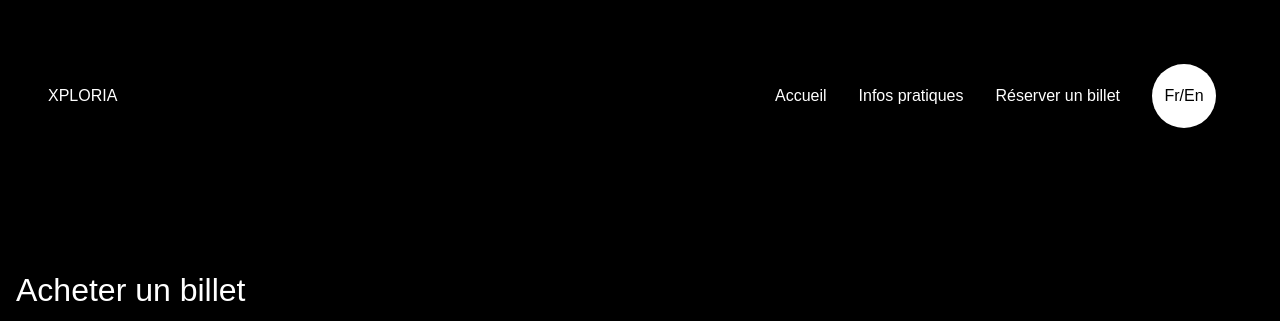
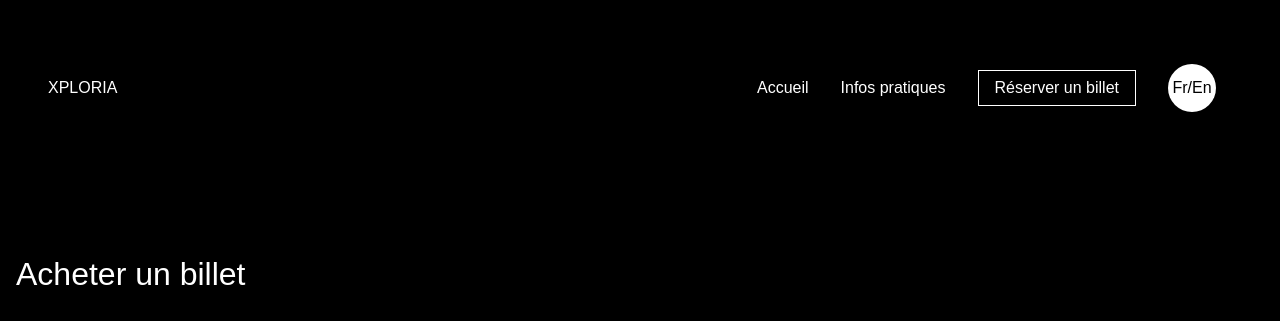
Before and after one commit to Andie4/exposition_virtuelle_Einstein, a PHP site: the page made by formulaire.php in a window 1280 px wide. Shown: the top 321 px of the page. Run offline with PHP 8.4, Linux system fonts and the light colour scheme.

Commit message:
design nav

```diff
--- a/nav.php
+++ b/nav.php
@@ -17,7 +17,7 @@
             <ul>
                 <li><a href="index.php" class="black">Accueil</a></li>
                 <li><a href="infos_pratiques.php" class="black">Infos pratiques</a></li>
-                <li><a href="formulaire.php" class="black">Réserver un billet</a></li>
+                <li><a href="formulaire.php" class="black border">Réserver un billet</a></li>
                 <li><a href="#" class="black langues">Fr/En</a></li>
             </ul>
             </div>
--- a/styles/nav.css
+++ b/styles/nav.css
@@ -44,14 +44,25 @@
     color: black;
     border-radius: 100%;
     padding: 1rem;
-    width: 4rem;
-    height: 4rem;
+    width: 3rem;
+    height: 3rem;
     display: flex;
     justify-content: center;
     align-items: center;
 
 }
 
+.border{
+    border : 1px solid rgb(255, 255, 255);
+    padding: 0.5rem 1rem;
+
+}
+.border:hover{
+    border : 1px solid rgb(0, 0, 0);
+    padding: 0.5rem 1rem;
+    background-color: #fff;
+    color: black;
+}
 
 
 
```
